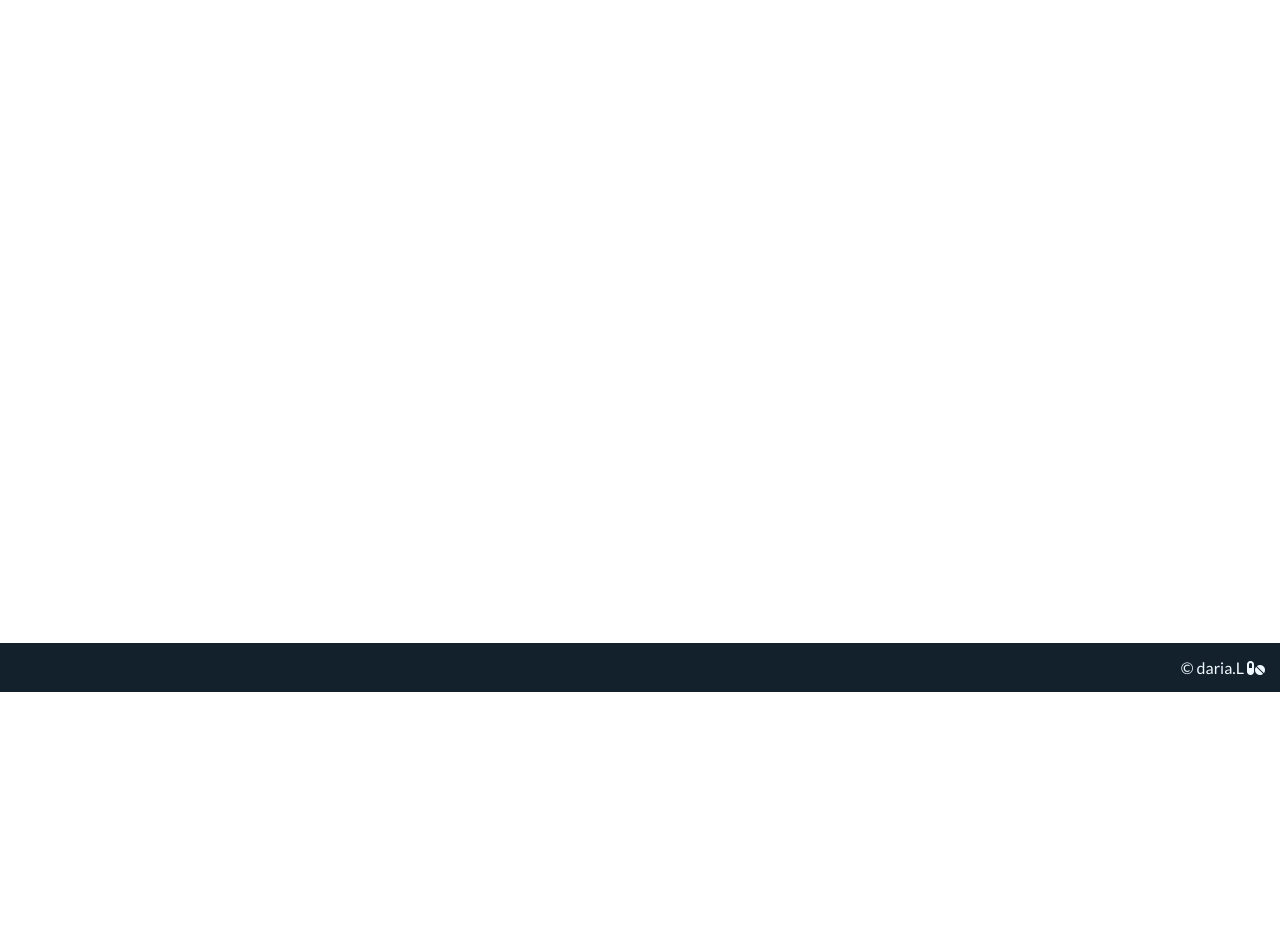
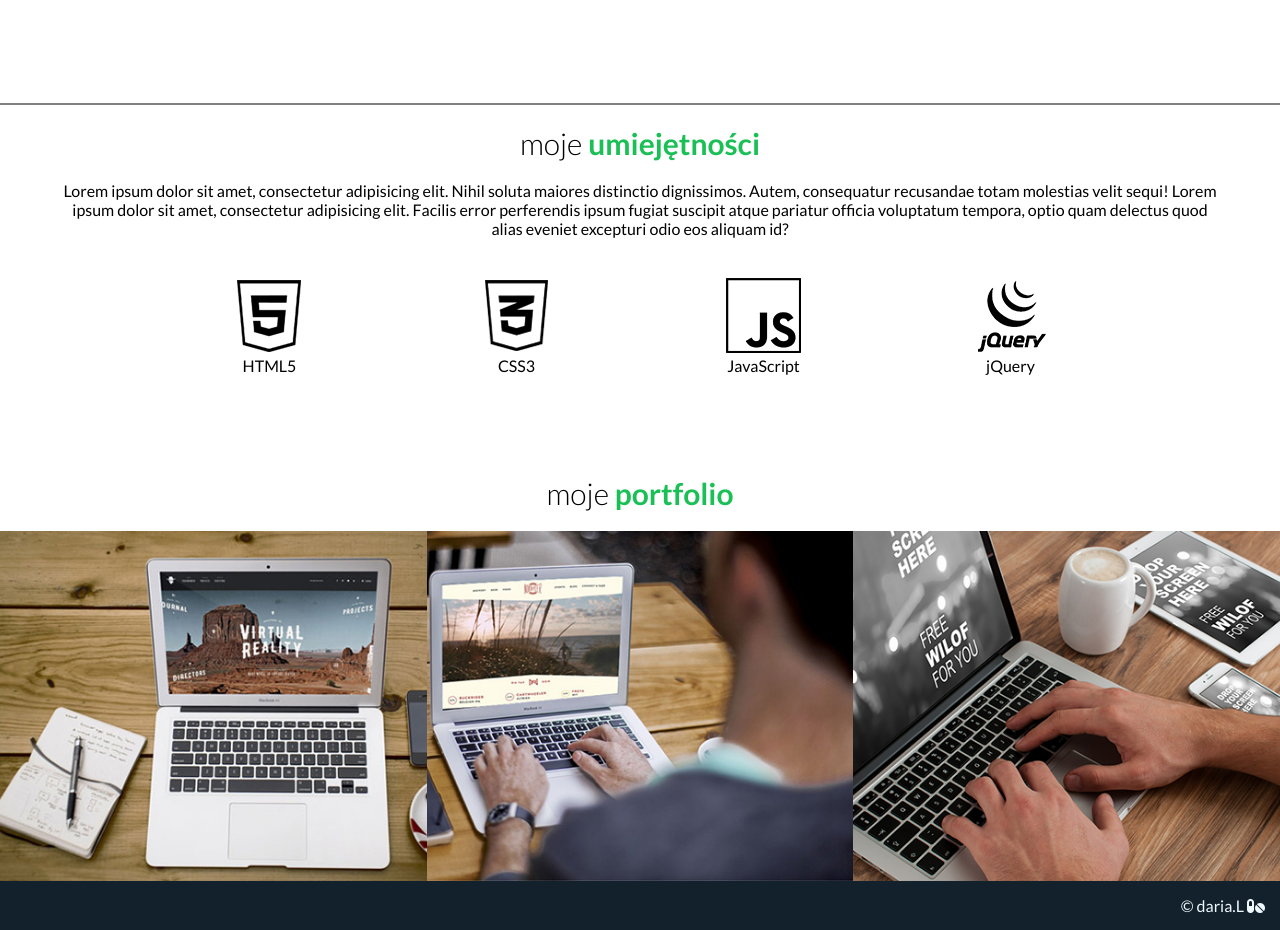
Before and after one commit to darialelito/projekt2, a plain HTML site: page index.html in a window 1280 px wide. Shown: the part 1176-2106 px from the top of the page. Before the commit the page ends 1868 px from the top, so only its background shows below. Drawn offline with Linux system fonts and the light colour scheme.

Commit message:
stworzenie portfolio1

```diff
--- a/css/style.css
+++ b/css/style.css
@@ -83,6 +83,7 @@ h2 {
 /*START section.about*/
 #about {
     margin-top: 20px;
+    margin-bottom: 100px;
 }
 
 #about h2 {
@@ -107,8 +108,59 @@ h2 {
 
 /*START section.skills*/
 #skills {
-    height: 80vh;
+    margin: 20px 60px 100px;
+    text-align: center;
 }
+
+#skills h2 {
+    padding-bottom: 20px;
+    font-size: 30px;
+}
+
+#skills .skills-icons {
+    display: flex;
+    justify-content: space-evenly;
+    margin-top: 40px;
+}
+
+/*START section-portfolio*/
+#portfolio {
+    margin-top: 20px;
+    text-align: center;
+}
+
+#portfolio h2 {
+    padding-bottom: 20px;
+    font-size: 30px;
+}
+
+#portfolio .container-portfolio {
+    display: flex;
+    justify-content: center;
+}
+
+
+#portfolio .container-portfolio .portfolio-item {
+    flex-basis: 33.333%;
+    height: 350px;
+    background-size: cover;
+    background-repeat: no-repeat;
+    background-position: center;
+}
+
+#portfolio .container-portfolio .port-one {
+    background-image: url(../img/portfolio2.jpg);
+}
+
+#portfolio .container-portfolio .port-two {
+    background-image: url(../img/portfolio1.jpg);
+}
+
+#portfolio .container-portfolio .port-three {
+    background-image: url(../img/portfolio4.jpg);
+}
+
+
 
 /*START footer*/
 .footer {
--- a/index.html
+++ b/index.html
@@ -39,10 +39,45 @@
         </div>
     </section>
 
-    <section id="skills"></section>
+    <hr color="grey" size="4">
+
+    <section id="skills">
+        <h2>moje <span class="color">umiejętności</span></h2>
+        <p>Lorem ipsum dolor sit amet, consectetur adipisicing elit. Nihil soluta maiores distinctio dignissimos. Autem, consequatur recusandae totam molestias velit sequi! Lorem ipsum dolor sit amet, consectetur adipisicing elit. Facilis error perferendis ipsum fugiat suscipit atque pariatur officia voluptatum tempora, optio quam delectus quod alias eveniet excepturi odio eos aliquam id?</p>
+
+        <div class="skills-icons">
+            <figure class="skills-item">
+                <img src="icons/html5.png" alt="Ikona HTML5">
+                <figcaption>HTML5</figcaption>
+            </figure>
+            <figure class="skills-item">
+                <img src="icons/css3.png" alt="Ikona CSS3">
+                <figcaption>CSS3</figcaption>
+            </figure>
+            <figure class="skills-item">
+                <img src="icons/js.png" alt="Ikona JS">
+                <figcaption>JavaScript</figcaption>
+            </figure>
+            <figure class="skills-item">
+                <img src="icons/jquery.png" alt="Ikona jQuery">
+                <figcaption>jQuery</figcaption>
+            </figure>
+        </div>
+    </section>
+
+    <section id="portfolio">
+        <h2>moje <span class="color">portfolio</span></h2>
+        <div class="container-portfolio">
+            <div class="portfolio-item port-one"></div>
+            <div class="portfolio-item port-two"></div>
+            <div class="portfolio-item port-three"></div>
+        </div>
+    </section>
+
     <footer class="footer">
         <p>&copy; daria.L <i class="fas fa-pills"></i></p>
     </footer>
+
     <script src="js/main.js"></script>
 </body>
 
```
Also changed, not shown: icons/css3.png (added), icons/html5.png (added), icons/jquery.png (added), icons/js.png (added).
